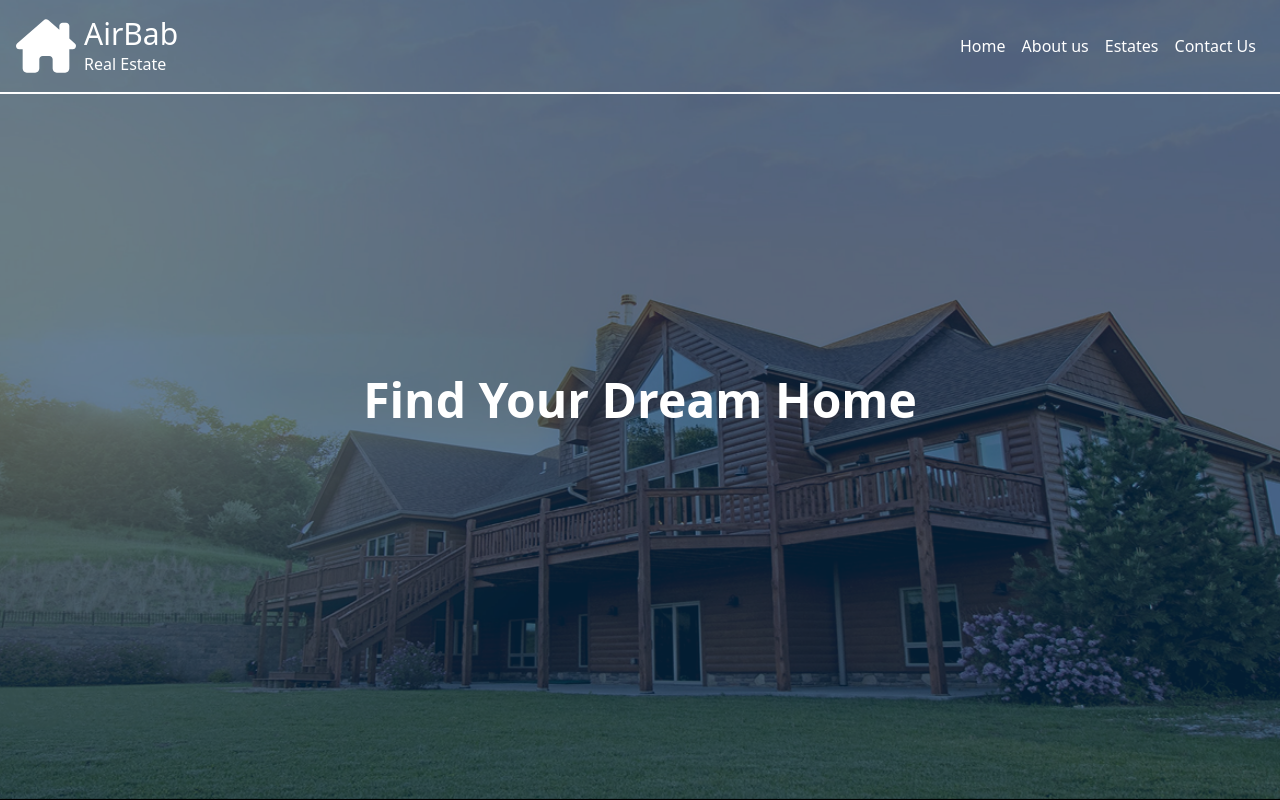
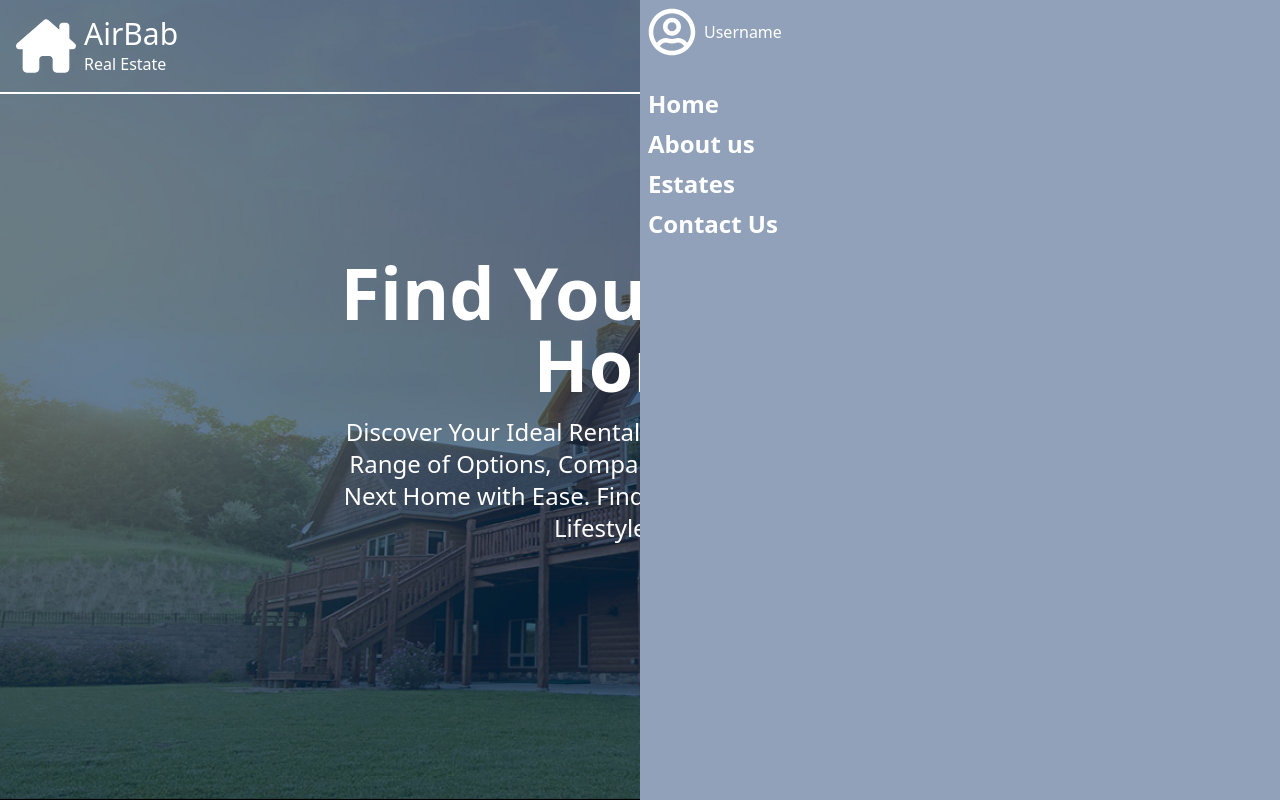
Before and after one commit to OlehHulevych/AirBnb-clone, a React (Vite) app in the folder airbnb-client/: page / in a window 1280 px wide. Built offline with nearby package versions, Linux system fonts and the light colour scheme.

Commit message:
add sidebar and adaptive header

```diff
--- a/airbnb-client/src/App.css
+++ b/airbnb-client/src/App.css
@@ -4,3 +4,7 @@
 @theme{
     --font-roboto:"Roboto", "serif",
 }
+
+*{
+    transition: all .1s;
+}
--- a/airbnb-client/src/App.tsx
+++ b/airbnb-client/src/App.tsx
@@ -3,6 +3,7 @@
 import './App.css'
 import Layout from "./Layout.tsx";
 import Home from "./Components/Home/Home.tsx";
+import Sidebar from "./Components/BurgerMenu/Sidebar.tsx";
 
 
 function App() {
@@ -10,6 +11,7 @@ function App() {
 
   return (
     <Layout>
+        <Sidebar/>
       <Home/>
     </Layout>
   )
--- /dev/null
+++ b/airbnb-client/src/Components/BurgerMenu/BurgerIcon.tsx
@@ -0,0 +1,12 @@
+
+const BurgerIcon = () => {
+    return (
+        <div className={"hidden max-[600px]:block"} >
+            <div className={"border-2 border-white border-solid mb-2 w-[40px]"}></div>
+            <div className={"border-2 border-white border-solid mb-2"}></div>
+            <div className={"border-2 border-white border-solid mb-2"}></div>
+        </div>
+    );
+};
+
+export default BurgerIcon;
--- /dev/null
+++ b/airbnb-client/src/Components/BurgerMenu/Sidebar.tsx
@@ -0,0 +1,23 @@
+import React from 'react';
+import {Nav} from "react-bootstrap";
+import { FaRegUserCircle } from "react-icons/fa";
+
+
+const Sidebar = () => {
+    return (
+        <div className={"fixed top-0 right-0 w-1/2 min-h-screen bg-slate-400  "}>
+            <Nav className={" flex flex-col text-white  pl-2"}>
+                <div className={"flex h-1/2 items-center pt-2 mb-8"}>
+                    <FaRegUserCircle className={"text-5xl"}/>
+                    <div className={"ml-2"}>Username</div>
+                </div>
+                <Nav.Link className={"text-2xl mb-2 font-bold transform :scale-125  "}>Home</Nav.Link>
+                <Nav.Link className={"text-2xl mb-2 font-bold  "}>About us</Nav.Link>
+                <Nav.Link className={"text-2xl mb-2 font-bold  "}>Estates</Nav.Link>
+                <Nav.Link className={"text-2xl mb-2 font-bold  "} >Contact Us</Nav.Link>
+            </Nav>
+        </div>
+    );
+};
+
+export default Sidebar;
--- a/airbnb-client/src/Components/Header/Header.tsx
+++ b/airbnb-client/src/Components/Header/Header.tsx
@@ -1,30 +1,31 @@
 // @ts-ignore
-import {Row, Container, Col} from "react-bootstrap"
+import {Row, Container, Col, Navbar, Nav} from "react-bootstrap"
+
 import { FaHouseChimney } from "react-icons/fa6";
+import BurgerIcon from "../BurgerMenu/BurgerIcon.tsx";
 
 
 export default function Header(){
   return(
 
-      <Row className={"fixed flex w-full max-h-36 p-4  items-center justify-between border-solid border-white border-b-2"}>
-          <div className={"flex "}>
+      <Navbar className={"fixed flex w-full max-h-36 p-4  items-center justify-between border-solid border-white border-b-2"}>
+          <Navbar.Brand className={"flex w-1/2 "}>
           <FaHouseChimney className={"text-6xl text-white mr-2"}/>
               <Col>
                  <h1 className={"text-white text-3xl font-roboto"}>AirBab</h1>
                   <h2 className={"text-white font-roboto"}>Real Estate</h2>
               </Col>
-          </div>
-          <Col className={"text-white w-1/4"}>
-              <nav >
-                  <ul className={"flex justify-around"}>
-                      <li>Home</li>
-                      <li>About us</li>
-                      <li>Estates</li>
-                      <li>Contact Us</li>
-                  </ul>
-              </nav>
-          </Col>
-      </Row>
+          </Navbar.Brand>
+          <BurgerIcon />
+          <Navbar className={"w-1/2 max-[600px]:hidden"} id="basic-navbar-nav" >
+              <Nav className={"flex justify-around"}>
+                      <Nav.Link>Home</Nav.Link>
+                      <Nav.Link>About us</Nav.Link>
+                      <Nav.Link>Estates</Nav.Link>
+                      <Nav.Link>Contact Us</Nav.Link>
+              </Nav>
+          </Navbar>
+      </Navbar>
 
   )
 }
--- a/airbnb-client/src/Components/Home/Home.tsx
+++ b/airbnb-client/src/Components/Home/Home.tsx
@@ -1,10 +1,11 @@
-import React from 'react';
+
 
 const Home = () => {
     return (
-        <main style={{ backgroundImage: `url('./assets/Home-bg.png')` }}  className={"bg-[url('/assets/Home-pg.png')] bg-cover bg-center  w-full min-h-screen flex justify-center  items-center"}>
-            <div className={"text-center"}>
-                <h1 className={"text-5xl text-white font-roboto capitalize font-semibold"}>Find your dream home</h1>
+        <main style={{ backgroundImage: `url('./assets/Home-bg.png')` }}  className={"bg-[url('/assets/Home-pg.png')] bg-cover bg-center  w-full min-h-screen flex justify-center  items-center "}>
+            <div className={"text-center text-white w-1/2"}>
+                <h1 className={"text-7xl text-white font-roboto capitalize font-semibold mb-4"}>Find your dream home</h1>
+                <p className={"text-2xl"}>Discover Your Ideal Rental Property – Browse a Wide Range of Options, Compare Prices, and Secure Your Next Home with Ease. Find the Perfect Place for Your Lifestyle Today!</p>
             </div>
         </main>
     );
```
Also changed, not shown: 12 other files (tests, documents, lock files or other folders).
